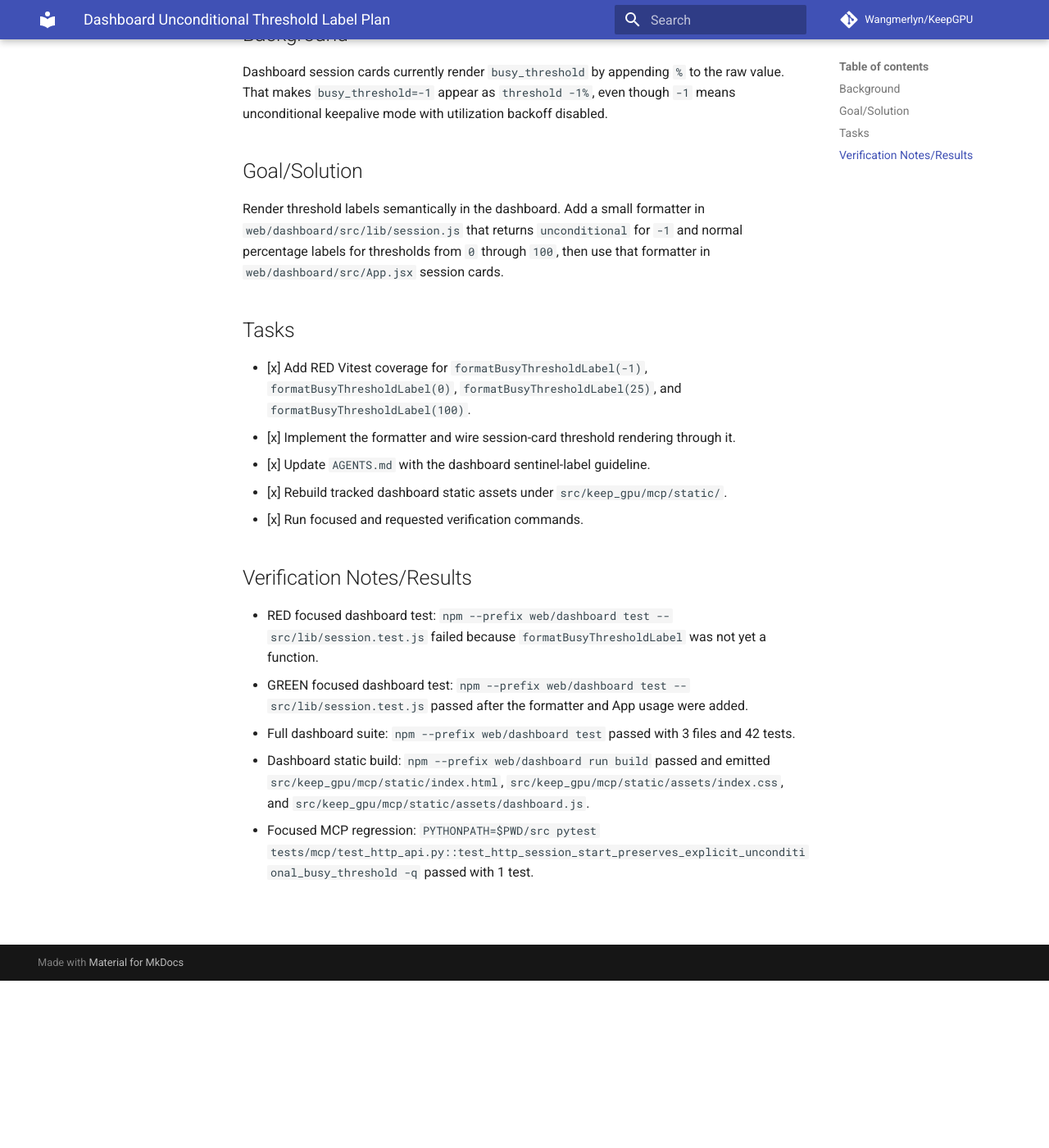
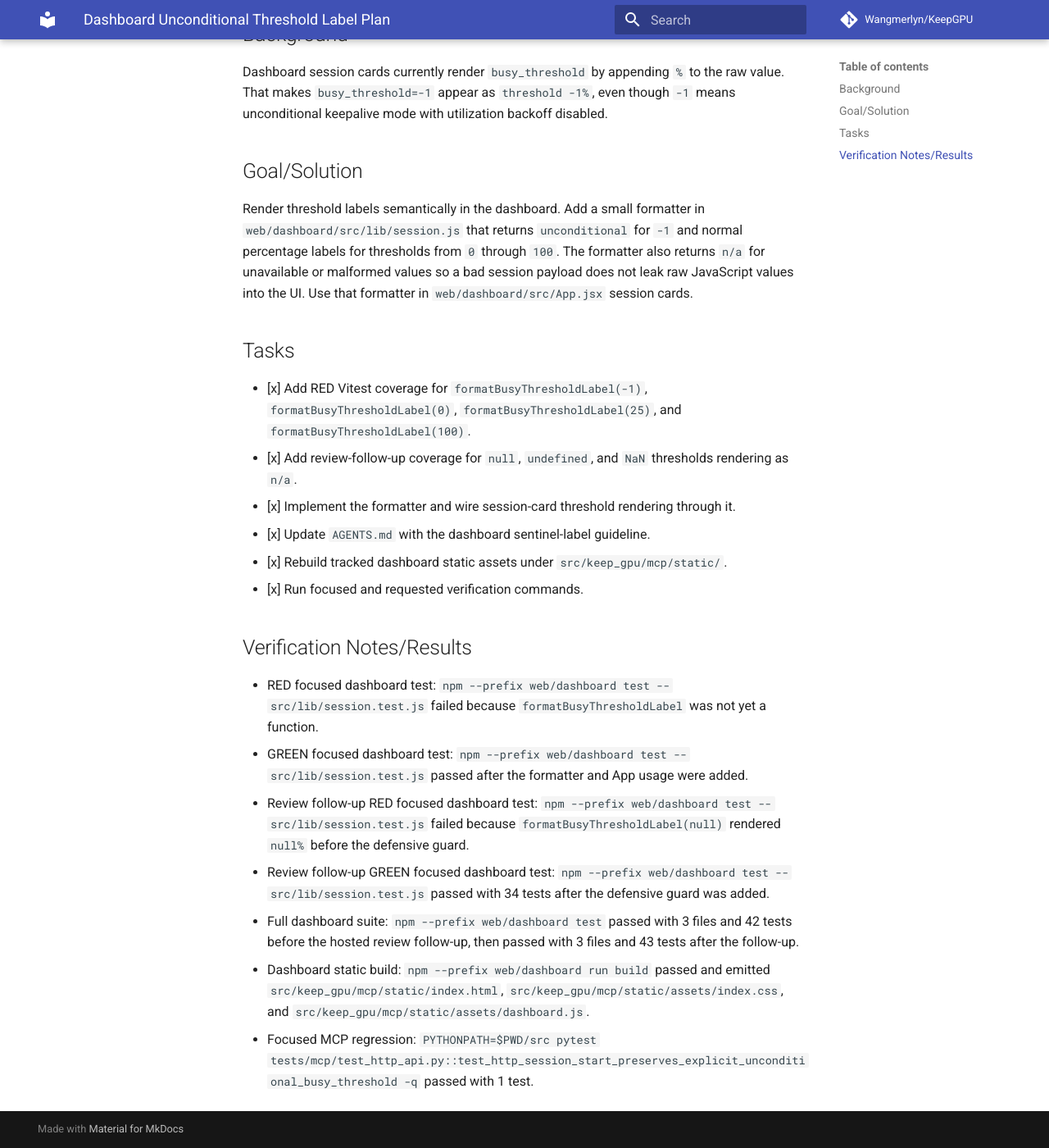
Before and after one commit to Wangmerlyn/KeepGPU, an MkDocs documentation site: the page built from docs/plans/dashboard-unconditional-threshold-label.md, in a window 1280 px wide and 1400 px high, scrolled down 204 px. Shown: the whole window at 82% size. Built offline with MkDocs 1.6.1 and Material for MkDocs 9.7.7, drawn with Linux system fonts in a browser that asks for light colours; comment, search, counter and statistics services are not loaded.

Commit message:
fix(dashboard): handle unavailable threshold labels

```diff
--- a/docs/plans/dashboard-unconditional-threshold-label.md
+++ b/docs/plans/dashboard-unconditional-threshold-label.md
@@ -10,14 +10,18 @@ though `-1` means unconditional keepalive mode with utilization backoff disabled
 
 Render threshold labels semantically in the dashboard. Add a small formatter in
 `web/dashboard/src/lib/session.js` that returns `unconditional` for `-1` and
-normal percentage labels for thresholds from `0` through `100`, then use that
-formatter in `web/dashboard/src/App.jsx` session cards.
+normal percentage labels for thresholds from `0` through `100`. The formatter
+also returns `n/a` for unavailable or malformed values so a bad session payload
+does not leak raw JavaScript values into the UI. Use that formatter in
+`web/dashboard/src/App.jsx` session cards.
 
 ## Tasks
 
 - [x] Add RED Vitest coverage for `formatBusyThresholdLabel(-1)`,
       `formatBusyThresholdLabel(0)`, `formatBusyThresholdLabel(25)`, and
       `formatBusyThresholdLabel(100)`.
+- [x] Add review-follow-up coverage for `null`, `undefined`, and `NaN`
+      thresholds rendering as `n/a`.
 - [x] Implement the formatter and wire session-card threshold rendering through
       it.
 - [x] Update `AGENTS.md` with the dashboard sentinel-label guideline.
@@ -32,8 +36,16 @@ formatter in `web/dashboard/src/App.jsx` session cards.
 - GREEN focused dashboard test:
   `npm --prefix web/dashboard test -- src/lib/session.test.js` passed after the
   formatter and App usage were added.
+- Review follow-up RED focused dashboard test:
+  `npm --prefix web/dashboard test -- src/lib/session.test.js` failed because
+  `formatBusyThresholdLabel(null)` rendered `null%` before the defensive guard.
+- Review follow-up GREEN focused dashboard test:
+  `npm --prefix web/dashboard test -- src/lib/session.test.js` passed with 34
+  tests after the defensive guard was added.
 - Full dashboard suite:
-  `npm --prefix web/dashboard test` passed with 3 files and 42 tests.
+  `npm --prefix web/dashboard test` passed with 3 files and 42 tests before the
+  hosted review follow-up, then passed with 3 files and 43 tests after the
+  follow-up.
 - Dashboard static build:
   `npm --prefix web/dashboard run build` passed and emitted
   `src/keep_gpu/mcp/static/index.html`,
```
Also changed, not shown: src/keep_gpu/mcp/static/assets/dashboard.js, 2 other files.
